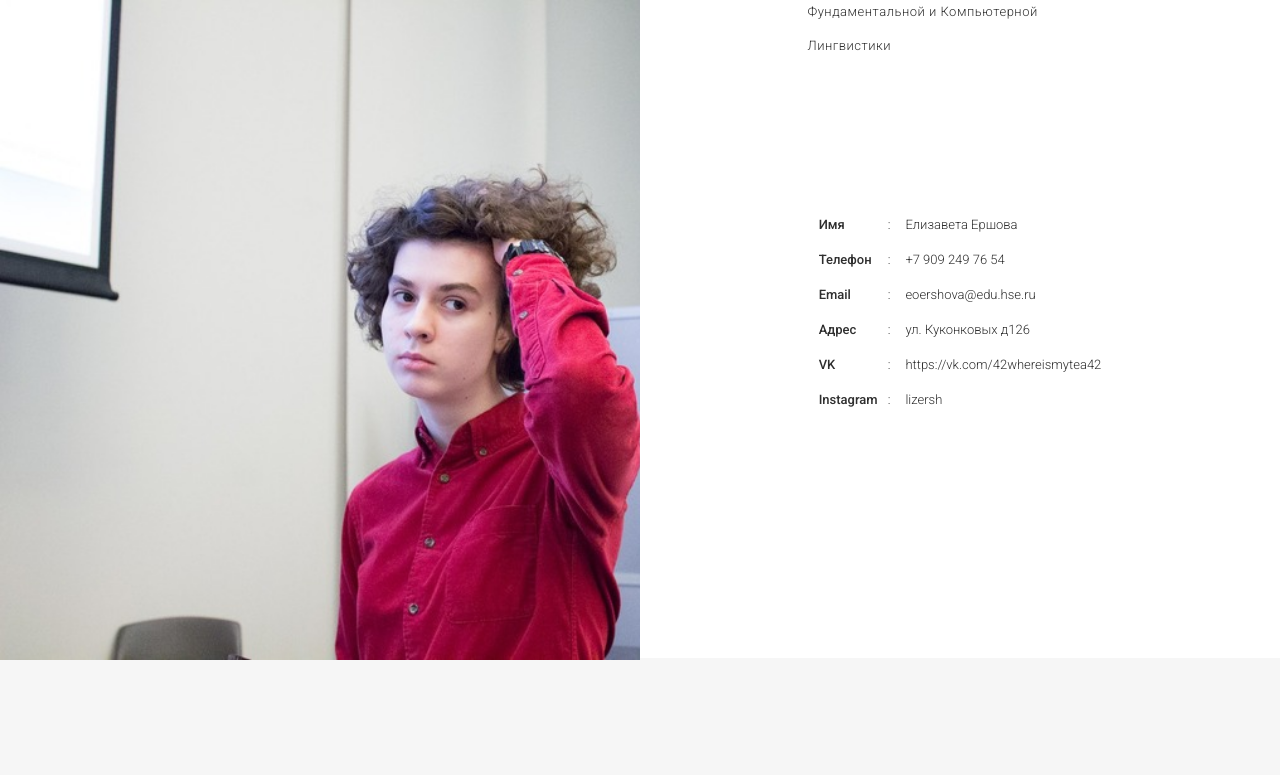
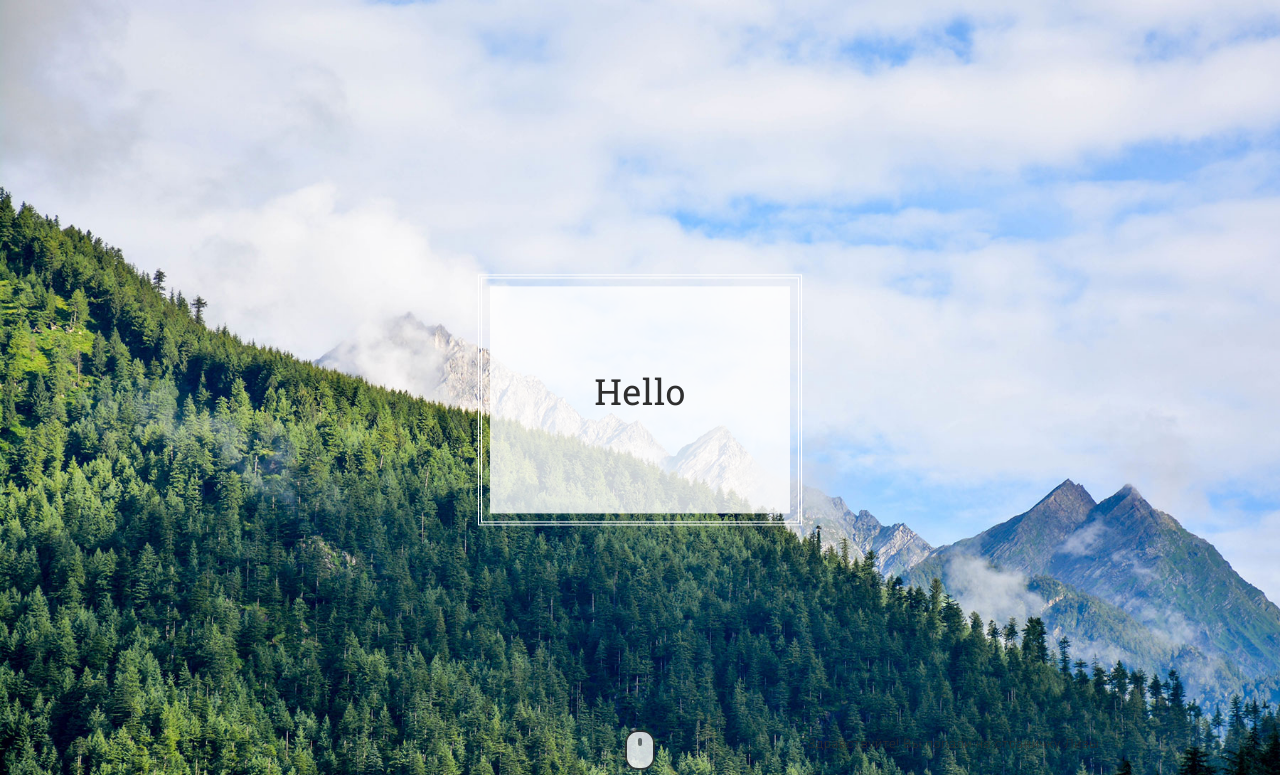
Before and after one commit to eoershova/personal_website, a plain HTML site: page index.html in a window 1280 px wide. Shown: the top 775 px of the page. Drawn offline with Linux system fonts and the light colour scheme.

Commit message:
Update index.html

```diff
--- a/index.html
+++ b/index.html
@@ -22,10 +22,28 @@
 
 
 
-     <!--CONTENT WRAP-->
+    <!--CONTENT WRAP-->
     <div class="content-wrap">
       <!--CONTENT-->
-
+      <div class="content">
+        <!--HOME-->
+        <section id="home">
+          <div class="container">
+            <div class="row">
+              <div class="wrap-hero-content">
+                  <div class="hero-content">
+                    <h1>Hello</h1>
+                    <br>
+                    <span class="typed"></span>
+                  </div>
+              </div>
+              <div class="mouse-icon margin-20">
+                <div class="scroll"></div>
+              </div>
+            </div>
+          </div>
+        </section>
+        <!--/.HOME END-->
 
 
 
```
